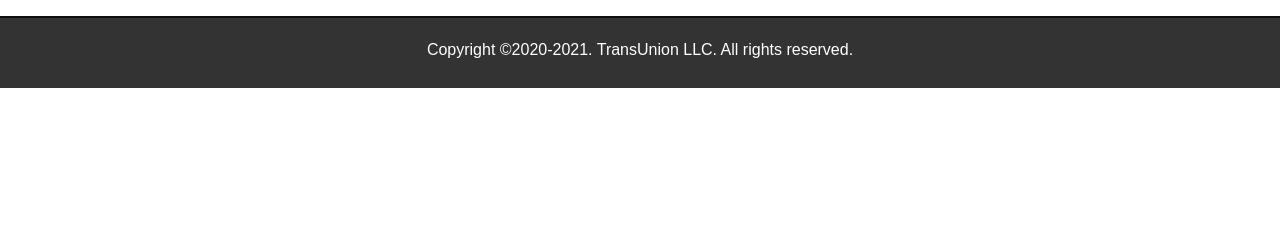
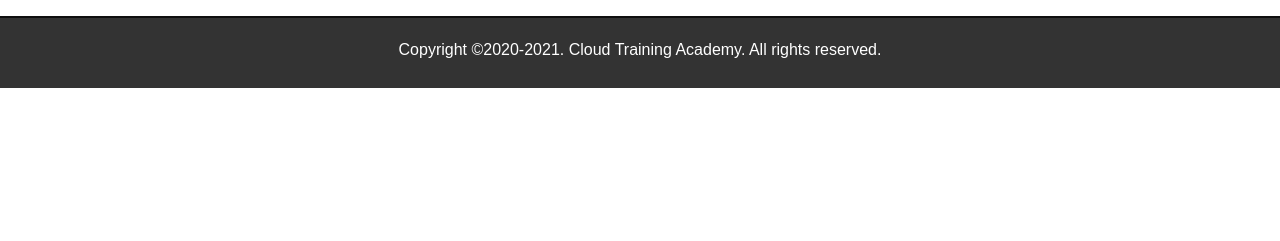
Before and after one commit to aptswati/KudosApp, a Flask app: page /Includes/Favorites in a window 1280 px wide; the page is wider, and only the part inside the window is pictured. Shown: the part 521-762 px from the top of that part. Run offline with Flask 2, Linux system fonts and the light colour scheme; data that the repository does not hold is empty; some libraries are stand-ins or nearby versions.

Commit message:
fix footer

```diff
--- a/Application/templates/footer.html
+++ b/Application/templates/footer.html
@@ -1,5 +1,5 @@
 <div class="container-fluid text-center bottom-container">
     <footer>
-        <p>Copyright &copy;2020-2021. TransUnion LLC. All rights reserved.</p>
+        <p>Copyright &copy;2020-2021. Cloud Training Academy. All rights reserved.</p>
     </footer>
 </div>
```
